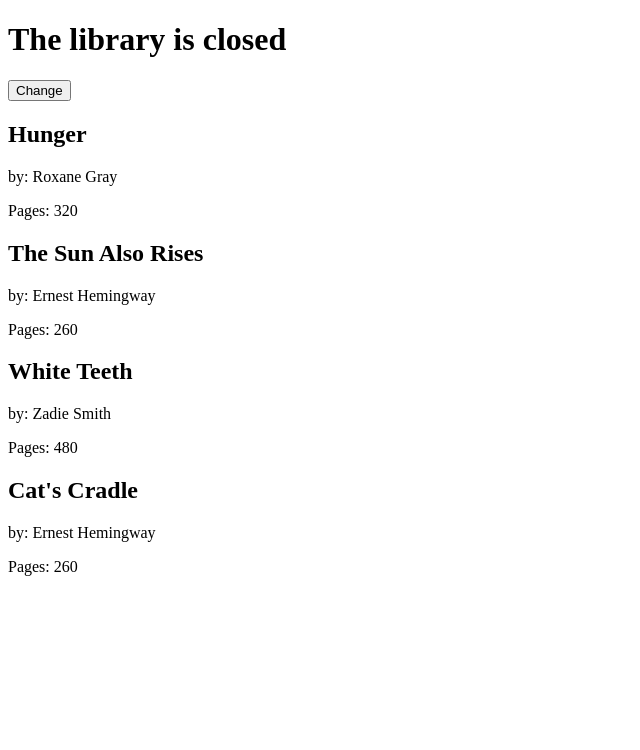
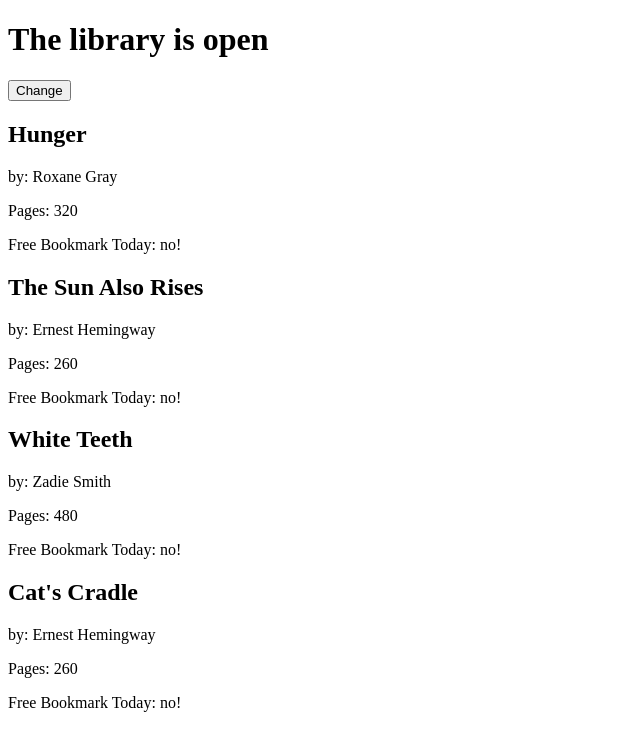
Before and after one commit to bvasic/React_Essential_Training, a React (Create React App) app: page / in a window 1280 px wide. Shown: the top 750 px of the page, without its empty margins (0-640 px from the left). Built offline with nearby package versions, Linux system fonts and the light colour scheme.

Commit message:
Pass state as props

```diff
--- a/src/index.js
+++ b/src/index.js
@@ -8,19 +8,23 @@
     {"title": "Cat's Cradle", "author":"Ernest Hemingway", "pages": 260}
 ]
 
-const Book = ({title, author, pages}) => {
+const Book = ({title, author, pages, freeBookmark}) => {
     return (
         <section>
             <h2>{title}</h2>
             <p>by: {author}</p>
             <p>Pages: {pages}</p>
+            <p>Free Bookmark Today: {freeBookmark ? 'yes' : 'no!'}</p>
         </section>
     )
 }
 
 class Library extends React.Component {
 
-    state = { open: false }
+    state = {
+        open: true,
+        freeBookmark: false
+    }
 
     toggleOpenClosed = () => {
         this.setState(prevState => ({
@@ -40,7 +44,8 @@
                                 key={i}
                                 title={book.title}
                                 author={book.author}
-                                pages={book.pages}/>
+                                pages={book.pages}
+                                freeBookmark={this.state.freeBookmark}/>
                 )}
             </div>
         )
```
